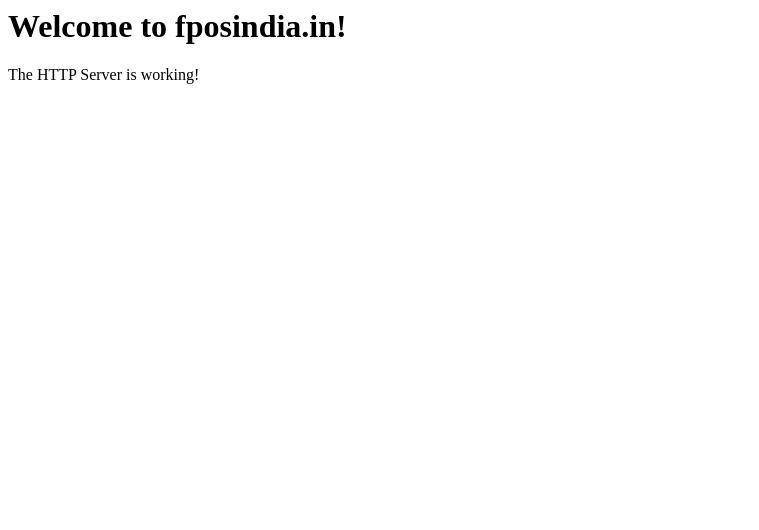
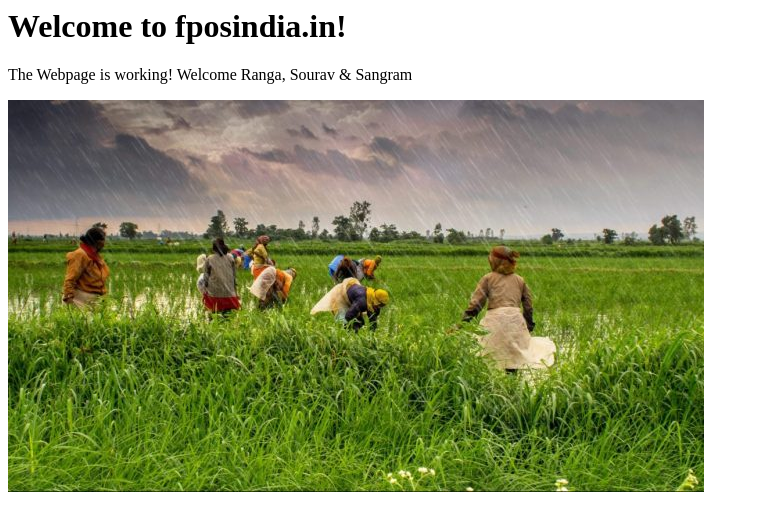
Before and after one commit to fpoindia/fpoindia.github.io, a plain HTML site: page index.html in a window 1280 px wide. Shown: the whole page, without its empty margins (0-759 px from the left). Drawn offline with Linux system fonts and the light colour scheme.

Commit message:
Add files via upload

```diff
--- a/index.html
+++ b/index.html
@@ -4,6 +4,7 @@
     </head>
     <body>
         <h1>Welcome to fposindia.in!</h1>
-        <p>The HTTP Server is working!</p>
+        <p>The Webpage is working! Welcome Ranga, Sourav & Sangram</p>
+		<p><img src="fpo.jpg" alt="parakeet"></p>
     </body>
 </html>
```
Also changed, not shown: fpo.jpg (added).
